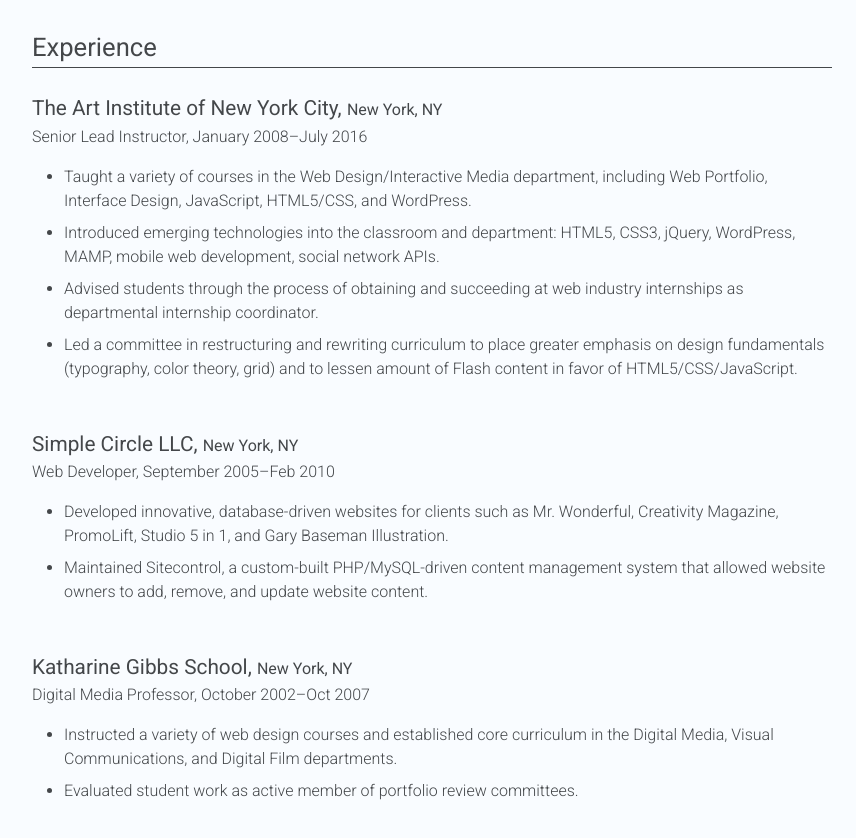
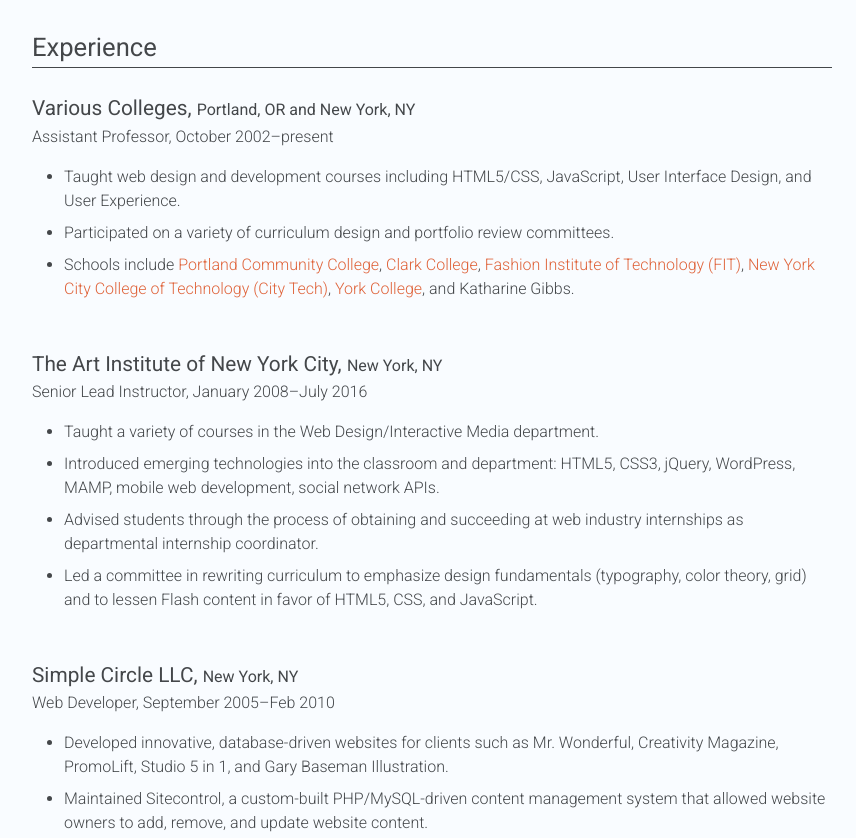
Before and after one commit to anwarmontasir/anwarmontasir.com, a plain HTML site: page index.html in a window 1280 px wide. Shown: the part 710-1548 px from the top of the page, without its empty margins (208-1064 px from the left). Drawn offline with nearby package versions, Linux system fonts and the light colour scheme; some packages are replaced by stand-ins of ours; a script that the page names is missing.

Commit message:
updated experience content

```diff
--- a/index.html
+++ b/index.html
@@ -35,7 +35,7 @@
             <img src="images/anwar-montasir-profile.jpg" alt="Anwar Montasir profile image" class="header-img" id="circle">
 
             <h1>Anwar Montasir</h1>
-            <p id="tagline">Web Design + Development + Instruction</p>
+            <p id="tagline">Web Development + Design + Instruction</p>
 
         </div>
         <div class="expandUp header2">
@@ -57,17 +57,21 @@
     <main>
         <section id="experience">
             <h2>Experience</h2>
+            <h3>Various Colleges, <span class="location">Portland, OR and New York, NY</span></h3>
+            <p>Assistant Professor, October 2002–present</p>
+            <ul>
+                <li>Taught web design and development courses including HTML5/CSS, JavaScript, User Interface Design, and User Experience.</li>
+                <li>Participated on a variety of curriculum design and portfolio review committees.</li>
+                <li>Schools include <a href="https://pcc.edu/" target="_blank">Portland Community College</a>, <a href="http://clark.edu/" target="_blank">Clark College</a>, <a href="http://fitnyc.edu/" target="_blank">Fashion Institute of Technology (FIT)</a>, <a href="http://www.citytech.cuny.edu/" target="_blank">New York City College of Technology (City Tech)</a>, <a href="https://york.cuny.edu/" target="_blank">York College</a>, and Katharine Gibbs.</li>
+            </ul>
+
             <h3>The Art Institute of New York City, <span class="location">New York, NY</span></h3>
             <p>Senior Lead Instructor, January 2008–July 2016</p>
             <ul>
-                <li>Taught a variety of courses in the Web Design/Interactive Media department, including Web Portfolio, Interface
-                    Design, JavaScript, HTML5/CSS, and WordPress.</li>
-                <li>Introduced emerging technologies into the classroom and department: HTML5, CSS3, jQuery, WordPress, MAMP,
-                    mobile web development, social network APIs.</li>
-                <li>Advised students through the process of obtaining and succeeding at web industry internships as departmental
-                    internship coordinator.</li>
-                <li>Led a committee in restructuring and rewriting curriculum to place greater emphasis on design fundamentals
-                    (typography, color theory, grid) and to lessen amount of Flash content in favor of HTML5/CSS/JavaScript.</li>
+                <li>Taught a variety of courses in the Web Design/Interactive Media department.</li>
+                <li>Introduced emerging technologies into the classroom and department: HTML5, CSS3, jQuery, WordPress, MAMP, mobile web development, social network APIs.</li>
+                <li>Advised students through the process of obtaining and succeeding at web industry internships as departmental internship coordinator.</li>
+                <li>Led a committee in rewriting curriculum to emphasize design fundamentals (typography, color theory, grid) and to lessen Flash content in favor of HTML5, CSS, and JavaScript.</li>
             </ul>
 
             <h3>Simple Circle LLC, <span class="location">New York, NY</span></h3>
@@ -77,14 +81,6 @@
                     Studio 5 in 1, and Gary Baseman Illustration.</li>
                 <li>Maintained Sitecontrol, a custom-built PHP/MySQL-driven content management system that allowed website owners
                     to add, remove, and update website content.</li>
-            </ul>
-
-            <h3>Katharine Gibbs School, <span class="location">New York, NY</span></h3>
-            <p>Digital Media Professor, October 2002–Oct 2007</p>
-            <ul>
-                <li>Instructed a variety of web design courses and established core curriculum in the Digital Media, Visual Communications,
-                    and Digital Film departments.</li>
-                <li>Evaluated student work as active member of portfolio review committees.</li>
             </ul>
 
             <h3>Bozell Inc., <span class="location">New York, NY</span></h3>
```
